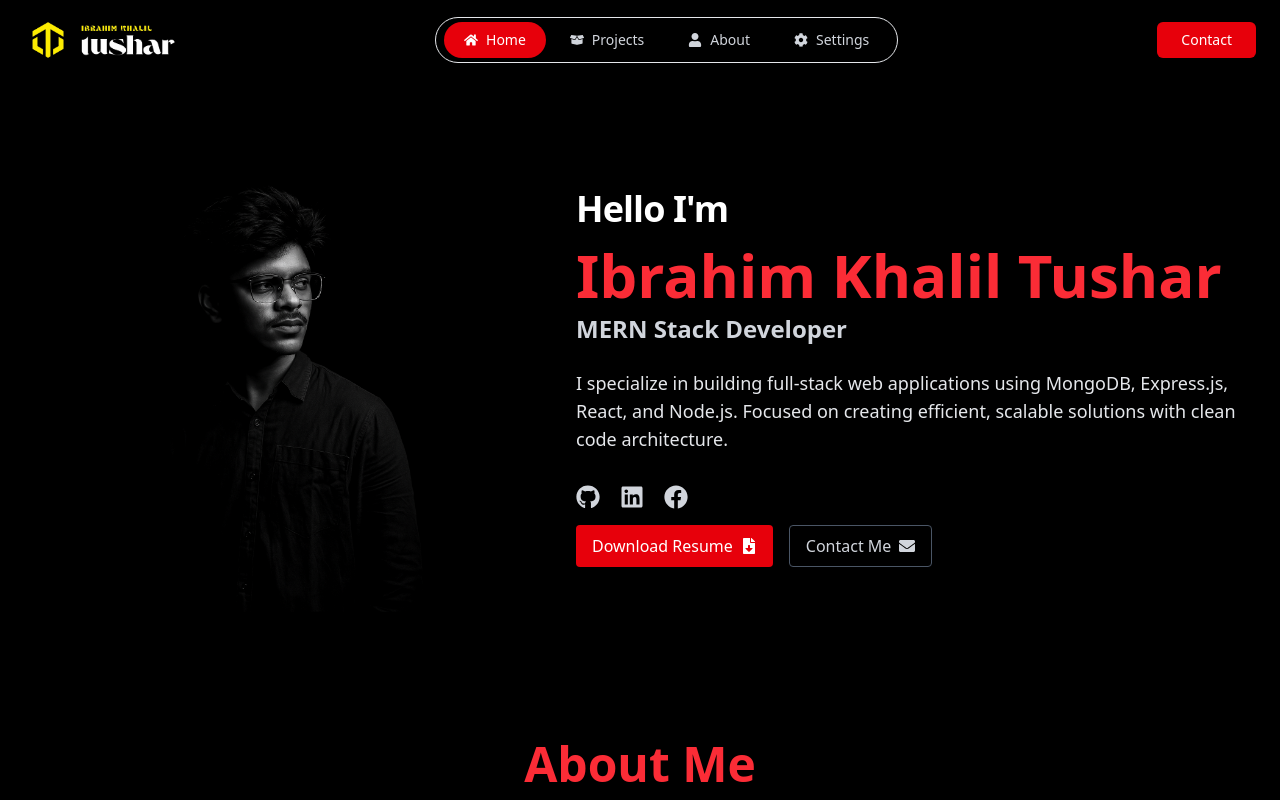
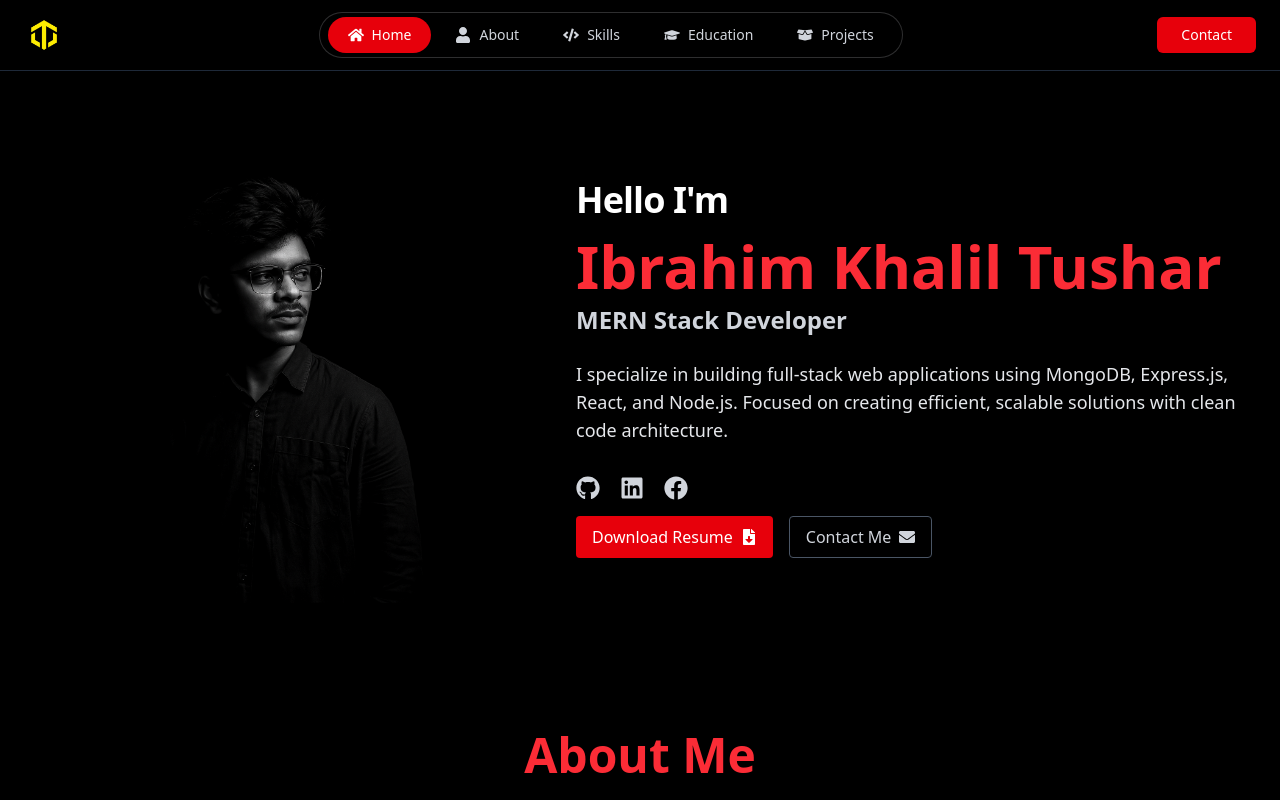
Before and after one commit to iktushar01/Tushar.Dev.Portfolio, a React (Vite) app: page / in a window 1280 px wide. Shown: the top 800 px of the page. Built offline with nearby package versions, Linux system fonts and the light colour scheme.

Commit message:
navbar optimize

```diff
--- a/src/Shared/Navbar/Navbar.jsx
+++ b/src/Shared/Navbar/Navbar.jsx
@@ -1,42 +1,56 @@
 import { useState } from "react";
 import { motion, AnimatePresence } from "framer-motion";
-import { FaHome, FaBoxOpen, FaUser, FaCog, FaTimes, FaBars } from "react-icons/fa";
+import {
+  FaHome,
+  FaBoxOpen,
+  FaUser,
+  FaTimes,
+  FaBars,
+  FaCode,
+  FaGraduationCap,
+} from "react-icons/fa";
+
+// Import your images properly (make sure these paths are correct)
+import Logo from "../../assets/logo.png";
 
 export default function Navbar() {
   const [isOpen, setIsOpen] = useState(false);
   const [activeItem, setActiveItem] = useState("Home");
   const navItems = [
     { icon: <FaHome />, label: "Home" },
+    { icon: <FaUser />, label: "About" },
+    { icon: <FaCode />, label: "Skills" },
+    { icon: <FaGraduationCap />, label: "Education" },
     { icon: <FaBoxOpen />, label: "Projects" },
-    { icon: <FaUser />, label: "About" },
-    { icon: <FaCog />, label: "Settings" },
+
   ];
 
   const toggleMenu = () => setIsOpen(!isOpen);
   const closeMenu = () => setIsOpen(false);
 
+  // Hamburger icon variants for animation
+  const hamburgerVariants = {
+    open: { rotate: 90, scale: 1.1 },
+    closed: { rotate: 0, scale: 1 }
+  };
+
   return (
-    <div className="bg-black sticky top-0 z-50 w-full">
-      <div className="container mx-auto px-6 py-4 flex items-center justify-between bg-black">
+    <div className="bg-black sticky top-0 z-50 w-full border-b border-gray-800">
+      <div className="container mx-auto px-4 sm:px-6 py-3 flex items-center justify-between bg-black">
+        {/* Logo Section */}
         <div className="flex items-center gap-3">
-          {/* Logo */}
           <div className="flex items-center gap-2">
             <img
-              src="/src/assets/logo.png"
+              src={Logo}
               alt="Logo"
-              className="h-12 object-contain"
-            />
-            <img
-              src="/src/assets/text-logo2.png"
-              alt="Brand Name"
-              className="w-24 object-contain hidden sm:block"
+              className="h-8 sm:h-10 object-contain"
             />
           </div>
         </div>
 
         {/* Desktop Navigation */}
         <motion.nav
-          className="hidden md:flex gap-1 px-2 py-1 rounded-full bg-black border border-gray-200"
+          className="hidden md:flex gap-1 px-2 py-1 rounded-full bg-black border border-gray-200/20"
           initial={{ opacity: 0, y: 10 }}
           animate={{ opacity: 1, y: 0 }}
           transition={{ duration: 0.4 }}
@@ -49,7 +63,7 @@ export default function Navbar() {
                 color: "#ffffff"
               }}
               whileTap={{ scale: 0.95 }}
-              className={`px-5 py-2 rounded-full text-sm font-medium transition-all ${
+              className={`px-4 sm:px-5 py-2 rounded-full text-xs sm:text-sm font-medium transition-all ${
                 activeItem === item.label
                   ? "bg-red-600 text-white"
                   : "text-gray-300 hover:text-white"
@@ -58,7 +72,7 @@ export default function Navbar() {
               onClick={() => setActiveItem(item.label)}
             >
               <div className="flex items-center gap-2">
-                <span>{item.icon}</span>
+                <span className="text-sm sm:text-base">{item.icon}</span>
                 <span>{item.label}</span>
               </div>
             </motion.button>
@@ -70,16 +84,23 @@ export default function Navbar() {
           <motion.button
             whileHover={{ scale: 1.03 }}
             whileTap={{ scale: 0.97 }}
-            className="hidden md:block bg-red-600 text-white px-6 py-2 rounded-md hover:bg-red-700 transition-all text-sm font-medium"
+            className="hidden md:block bg-red-600 text-white px-4 sm:px-6 py-2 rounded-md hover:bg-red-700 transition-all text-sm font-medium"
           >
             Contact
           </motion.button>
-          <button
+
+          {/* Enhanced Hamburger Button */}
+          <motion.button
             onClick={toggleMenu}
-            className="md:hidden text-xl focus:outline-none text-gray-300 hover:text-white"
+            className="md:hidden text-xl focus:outline-none p-2 rounded-full bg-gray-800 text-gray-300 hover:text-white hover:bg-gray-700"
+            initial="closed"
+            animate={isOpen ? "open" : "closed"}
+            variants={hamburgerVariants}
+            transition={{ type: "spring", stiffness: 400, damping: 20 }}
+            aria-label="Toggle menu"
           >
-            <FaBars />
-          </button>
+            {isOpen ? <FaTimes /> : <FaBars />}
+          </motion.button>
         </div>
       </div>
 
@@ -91,7 +112,7 @@ export default function Navbar() {
               initial={{ opacity: 0 }}
               animate={{ opacity: 1 }}
               exit={{ opacity: 0 }}
-              className="fixed inset-0 bg-black/50 z-40 md:hidden"
+              className="fixed inset-0 bg-black/70 backdrop-blur-sm z-40 md:hidden"
               onClick={closeMenu}
             />
 
@@ -100,34 +121,34 @@ export default function Navbar() {
               animate={{ x: 0 }}
               exit={{ x: "100%" }}
               transition={{ type: "spring", stiffness: 300, damping: 30 }}
-              className="fixed top-0 right-0 w-64 h-full bg-black z-50 shadow-2xl md:hidden border-l border-red-600/50"
+              className="fixed top-0 right-0 w-72 h-full bg-gray-900 z-50 shadow-2xl md:hidden border-l border-red-600/30 flex flex-col"
             >
               <div className="p-4 flex justify-between items-center border-b border-gray-800">
                 <div className="flex items-center gap-2">
                   <img
-                    src="/src/assets/logo.png"
+                    src={Logo}
                     alt="Logo"
                     className="h-8 object-contain"
                   />
-                  <img
-                    src="/src/assets/text-logo2.png"
-                    alt="Brand Name"
-                    className="w-20 object-contain"
-                  />
                 </div>
-                <button
+                <motion.button
                   onClick={closeMenu}
                   className="text-xl text-gray-200 hover:text-white p-2"
+                  whileHover={{ rotate: 90 }}
+                  whileTap={{ scale: 0.9 }}
                 >
                   <FaTimes />
-                </button>
+                </motion.button>
               </div>
 
-              <div className="flex flex-col gap-1 p-2 mt-4">
+              <div className="flex flex-col gap-1 p-4 overflow-y-auto flex-grow">
                 {navItems.map((item, index) => (
                   <motion.button
                     key={index}
-                    whileHover={{ backgroundColor: "#1a1a1a" }}
+                    whileHover={{
+                      backgroundColor: "#1a1a1a",
+                      x: 5
+                    }}
                     whileTap={{ scale: 0.98 }}
                     className={`flex items-center gap-4 px-4 py-3 rounded-lg text-gray-300 hover:text-white transition-all ${
                       activeItem === item.label ? "bg-red-600 text-white" : ""
@@ -141,11 +162,13 @@ export default function Navbar() {
                     <span className="text-sm font-medium">{item.label}</span>
                   </motion.button>
                 ))}
+              </div>
 
+              <div className="p-4 border-t border-gray-800">
                 <motion.button
                   whileHover={{ scale: 1.02 }}
                   whileTap={{ scale: 0.98 }}
-                  className="mt-4 mx-2 bg-red-600 text-white px-4 py-3 rounded-lg hover:bg-red-700 transition-all text-sm font-medium"
+                  className="w-full bg-red-600 text-white px-4 py-3 rounded-lg hover:bg-red-700 transition-all text-sm font-medium"
                   onClick={closeMenu}
                 >
                   Contact Us
```
